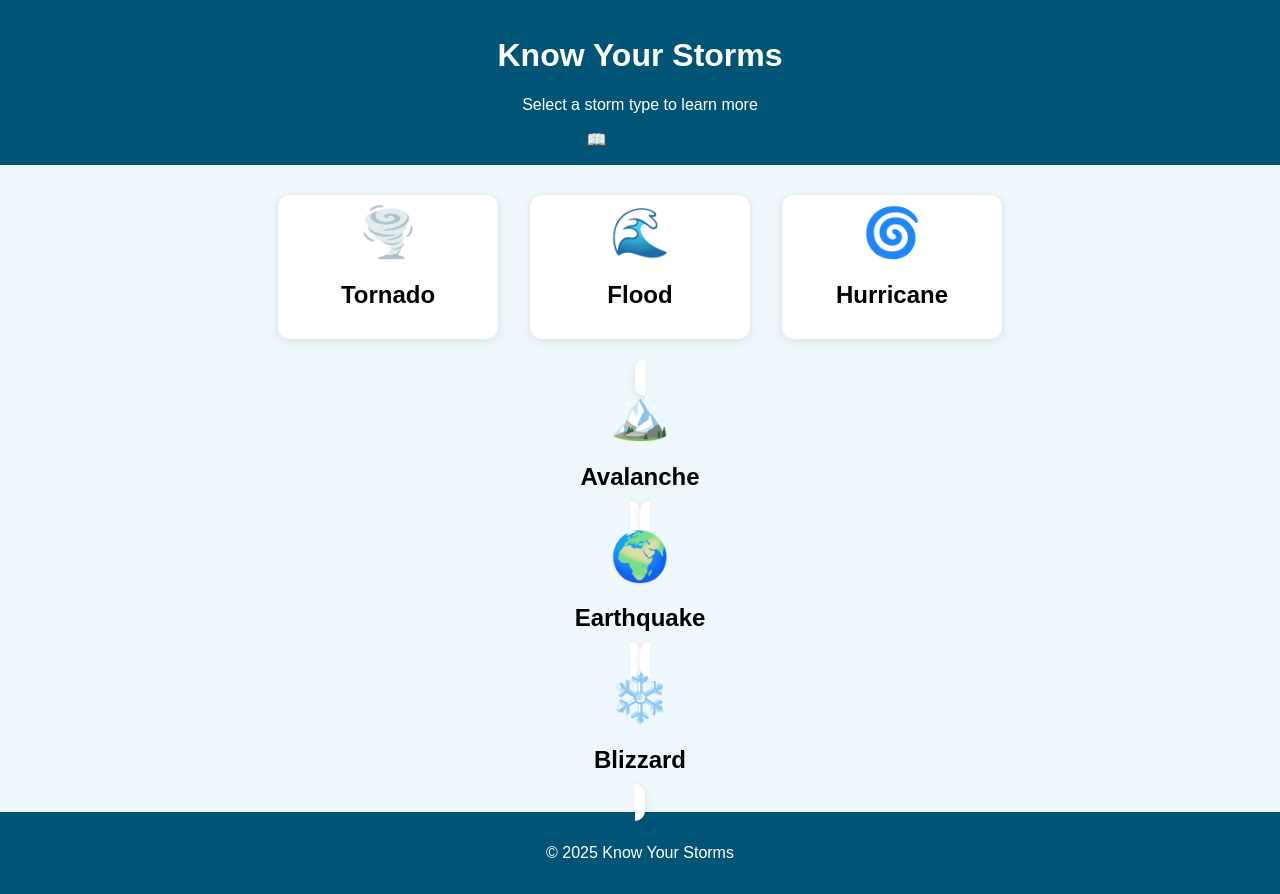
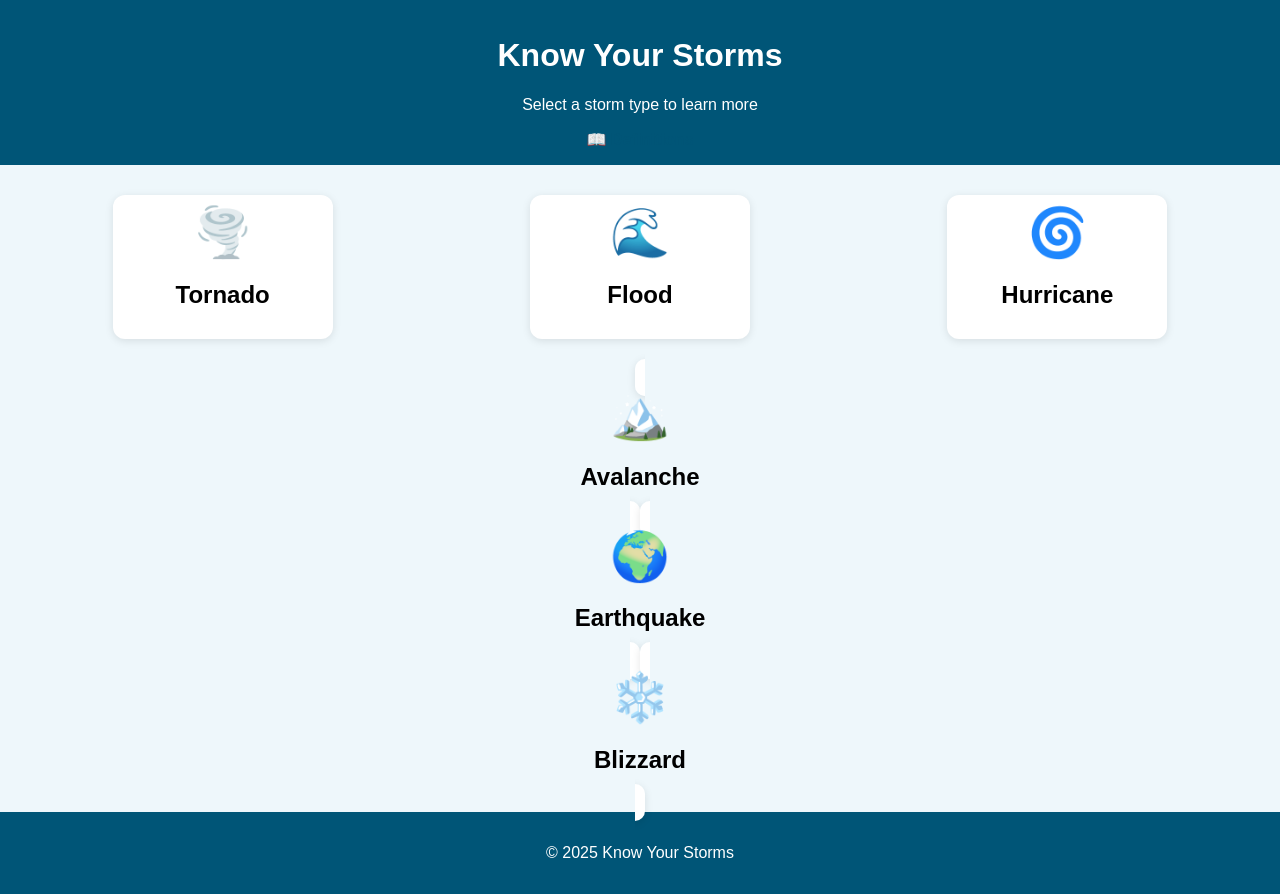
Before and after one commit to Iwantausernameahhhhhh/Storm-Study, a plain HTML site: page index.html in a window 1280 px wide. Drawn offline with Linux system fonts and the light colour scheme.

Commit message:
fixed storm cards - fix 1.0

```diff
--- a/style.css
+++ b/style.css
@@ -31,11 +31,11 @@ body {
   }
 
   .grid {
-    display: flex;
-    justify-content: center;
-    gap: 2em;
-    flex-wrap: wrap;
+    display: grid;
+    grid-template-columns: repeat(3, 1fr); /* 3 columns */
+    gap: 2em; /* Space between items */
     margin: 30px;
+    justify-items: center; /* Center items horizontally */
   }
 
   .storm-card {
```
